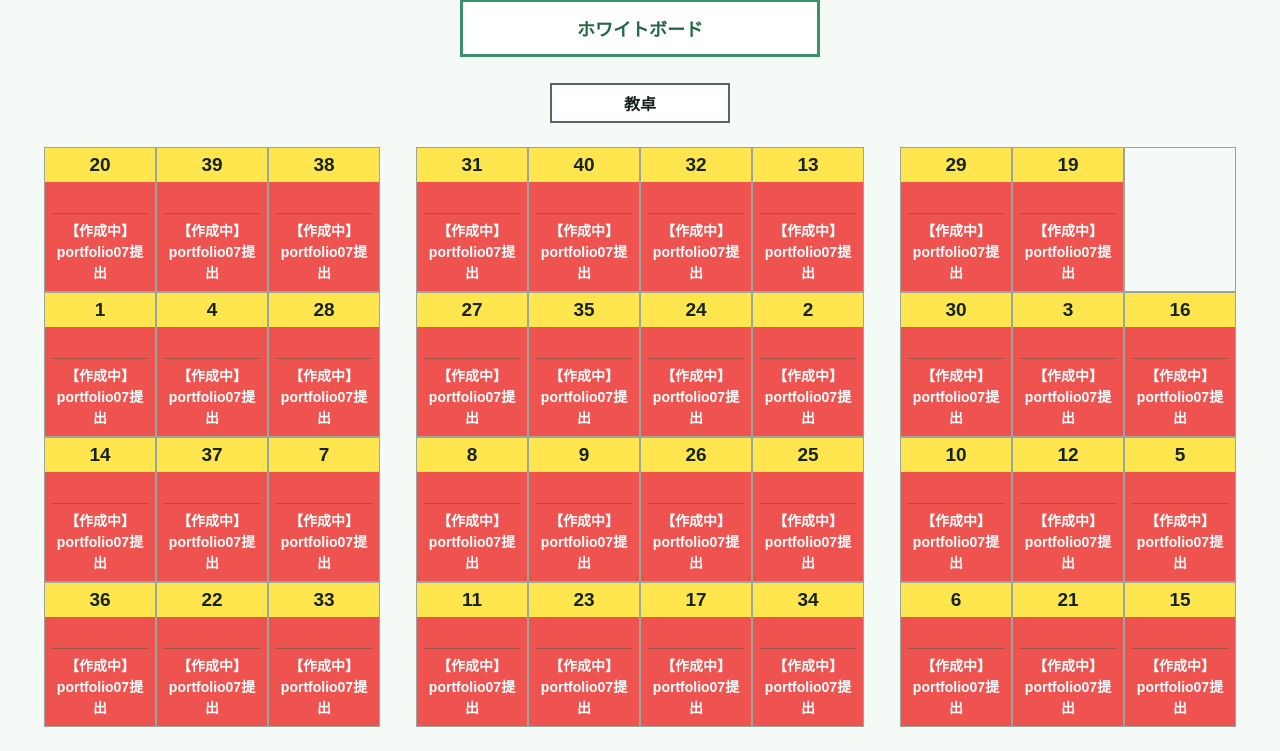
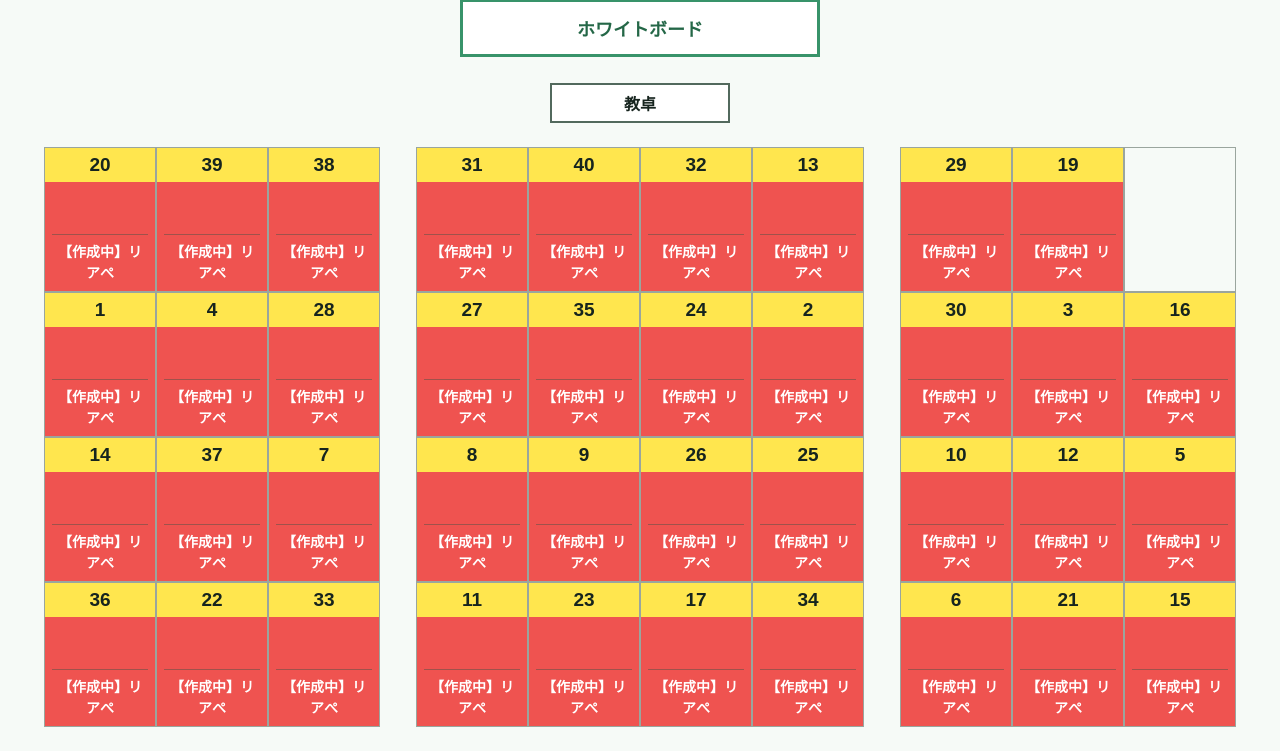
Before and after one commit to hon-daisuki/p2cPairPro, a Spring Boot app: page / in a window 1280 px wide. Shown: the part 297-1048 px from the top of the page. Run offline with Spring Boot 4, Linux system fonts and the light colour scheme; data that the repository does not hold is empty.

Commit message:
Simplify submission workflow to reflection and morning free time

```diff
--- a/spring_submission_status/src/main/java/jp/ac/sanko/model/SubmissionStatusService.java
+++ b/spring_submission_status/src/main/java/jp/ac/sanko/model/SubmissionStatusService.java
@@ -23,7 +23,7 @@ public class SubmissionStatusService {
     private static final int PERMANENT_ABSENT_NUMBER = 18;
     private static final Logger logger = LoggerFactory.getLogger(SubmissionStatusService.class);
     private static final List<String> TASKS = List.of(
-        "portfolio07提出", "リアぺ", "お土産"
+        "リアぺ"
     );
     private final Map<Integer, Integer> submissionSteps = new HashMap<>();
     private final Set<Integer> absentNumbers = new HashSet<>();
@@ -165,7 +165,7 @@ public class SubmissionStatusService {
         int step = stepOf(attendanceNo);
         List<String> completed = new ArrayList<>(TASKS.subList(0, step));
         if (step == TASKS.size()) {
-            return new SeatStatus(false, completed, "free!", "stage-free");
+            return new SeatStatus(false, completed, "free（午前中）", "stage-free");
         }
         return new SeatStatus(false, completed, TASKS.get(step), "stage-" + step);
     }
--- a/spring_submission_status/src/main/resources/static/css/style.css
+++ b/spring_submission_status/src/main/resources/static/css/style.css
@@ -37,11 +37,9 @@ input { width:130px; padding:8px; border:1px solid #9aa59e; border-radius:4px; }
 .seat-empty { min-height:145px; border:1px solid #9aa59e; }
 .seat h2 { margin:-7px -7px 8px; padding:6px; background:#ffe64e; color:var(--ink); font-size:19px; }
 .seat.stage-0 { background:#ef5350; }
-.seat.stage-1 { background:#fdd835; }
-.seat.stage-2 { background:#42a5f5; }
 .seat.stage-free { background:#63bd78; }
 .seat.absent { background:#aeb6b1; }
-.seat.stage-0,.seat.stage-2,.seat.stage-free { color:#fff; }
+.seat.stage-0,.seat.stage-free { color:#fff; }
 .seat.absent h2 { background:#7b8580; color:#fff; }
 .seat.mine { box-shadow:inset 0 0 0 3px #075f40; }
 .status { margin-top:auto; border-top:1px solid rgba(60,80,70,.45); padding-top:7px; font-size:12px; line-height:1.5; }
--- a/spring_submission_status/src/main/resources/templates/submission-status.html
+++ b/spring_submission_status/src/main/resources/templates/submission-status.html
@@ -4,7 +4,7 @@
   <meta charset="UTF-8">
   <meta name="viewport" content="width=device-width, initial-scale=1.0">
   <title>P2C 提出状況</title>
-  <link rel="stylesheet" th:href="@{/css/style.css(v='20261125-portfolio07')}">
+  <link rel="stylesheet" th:href="@{/css/style.css(v='20261127-morning')}">
 </head>
 <body>
   <header>
@@ -61,10 +61,10 @@
         <h2 th:text="${number}">1</h2>
         <p th:if="${seat.absent}" class="absent-label">欠席</p>
         <div th:unless="${seat.absent}" class="status">
-          <p class="current" th:text="${seat.currentTask == 'free!' ? 'free!' : '【作成中】' + seat.currentTask}">【作成中】portfolio07提出</p>
+          <p class="current" th:text="${seat.colorClass == 'stage-free' ? seat.currentTask : '【作成中】' + seat.currentTask}">【作成中】リアぺ</p>
         </div>
         <div class="seat-actions" th:if="${attendanceNo == number and !seat.absent}">
-          <form th:if="${seat.currentTask != 'free!'}" th:action="@{/submit}" method="post">
+          <form th:if="${seat.colorClass != 'stage-free'}" th:action="@{/submit}" method="post">
             <button class="submit">提出</button>
           </form>
           <form th:action="@{/back}" method="post">
```
Also changed, not shown: 2 other files.
